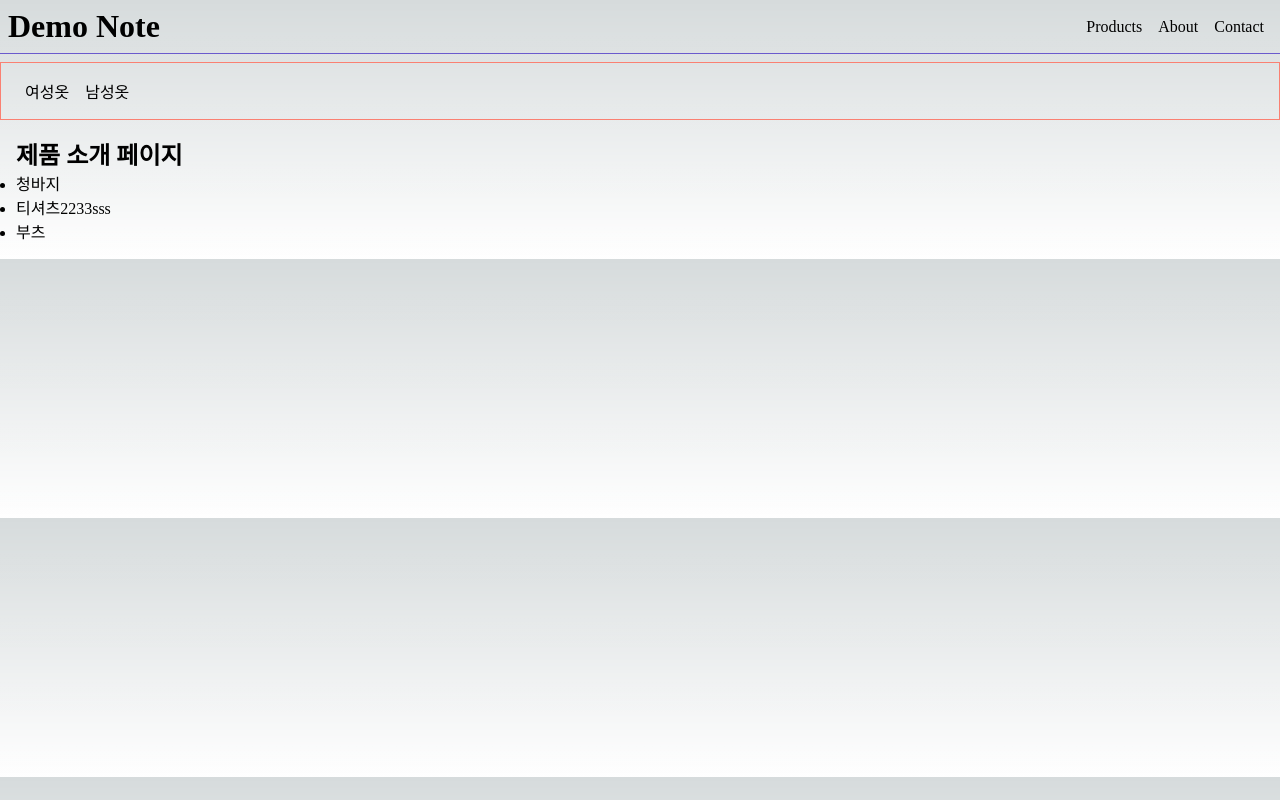
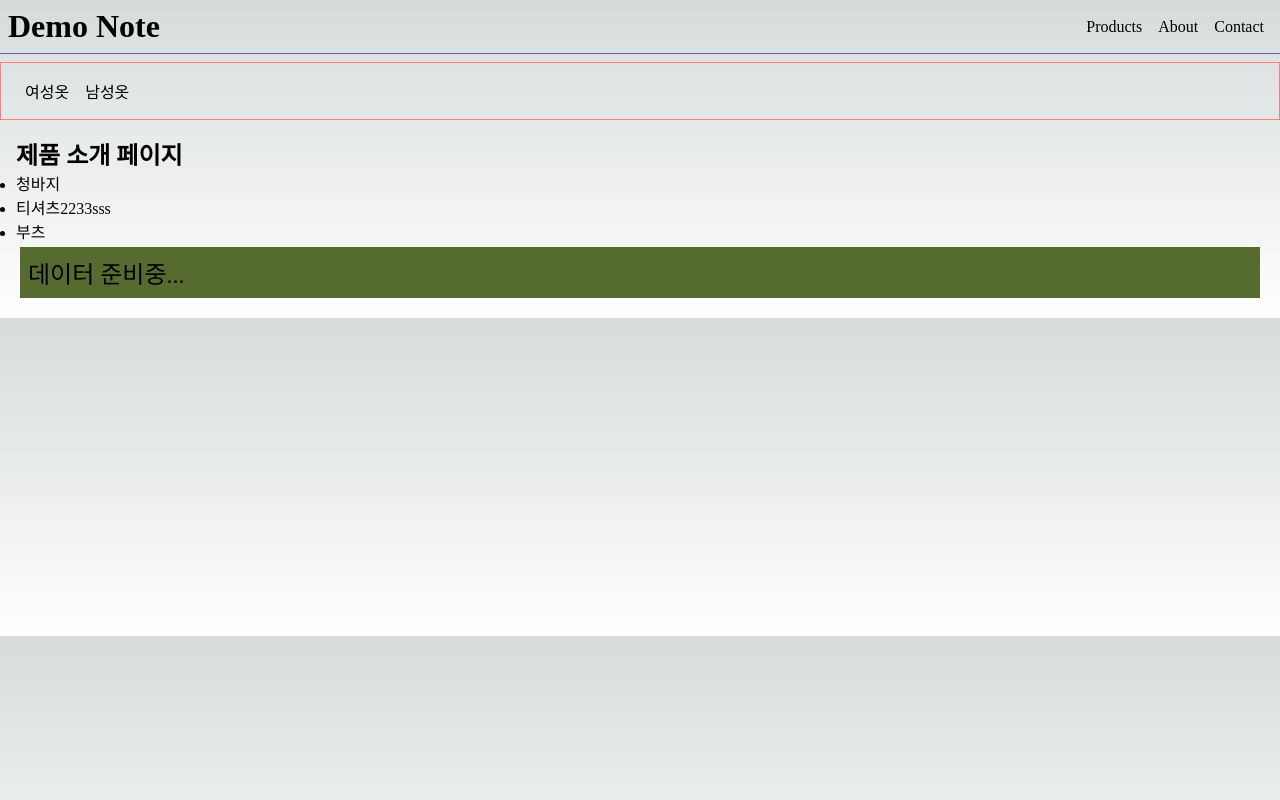
Before and after one commit to dongwook98/nextjs-study, a Next.js app in the folder note/: page /products in a window 1280 px wide. Built offline with nearby package versions, Linux system fonts and the light colour scheme; no server answers.

Commit message:
클라이언트 컴포넌트 분리

```diff
--- a/note/src/app/products/page.tsx
+++ b/note/src/app/products/page.tsx
@@ -1,7 +1,8 @@
+import MeowArticle from '@/components/MeowArticle';
 import { getProducts } from '@/service/products';
 import Link from 'next/link';
 
-export const revalidate = 3; // ISR
+// export const revalidate = 3; // ISR
 
 // /products 페이지
 export default async function ProductsPage() {
@@ -18,6 +19,7 @@
           </li>
         ))}
       </ul>
+      <MeowArticle />
     </>
   );
 }
--- /dev/null
+++ b/note/src/components/MeowArticle.module.css
@@ -0,0 +1,6 @@
+.article {
+  font-size: 1.5rem;
+  margin: 4px;
+  padding: 8px;
+  background-color: darkolivegreen;
+}
--- /dev/null
+++ b/note/src/components/MeowArticle.tsx
@@ -0,0 +1,14 @@
+'use client';
+import { useEffect, useState } from 'react';
+import styles from './MeowArticle.module.css';
+
+export default function MeowArticle() {
+  const [text, setText] = useState('데이터 준비중...');
+
+  useEffect(() => {
+    fetch('https://meowfacts.herokuapp.com')
+      .then((res) => res.json())
+      .then((data) => setText(data.data[0]));
+  }, []);
+  return <article className={styles.article}>{text}</article>;
+}
```
